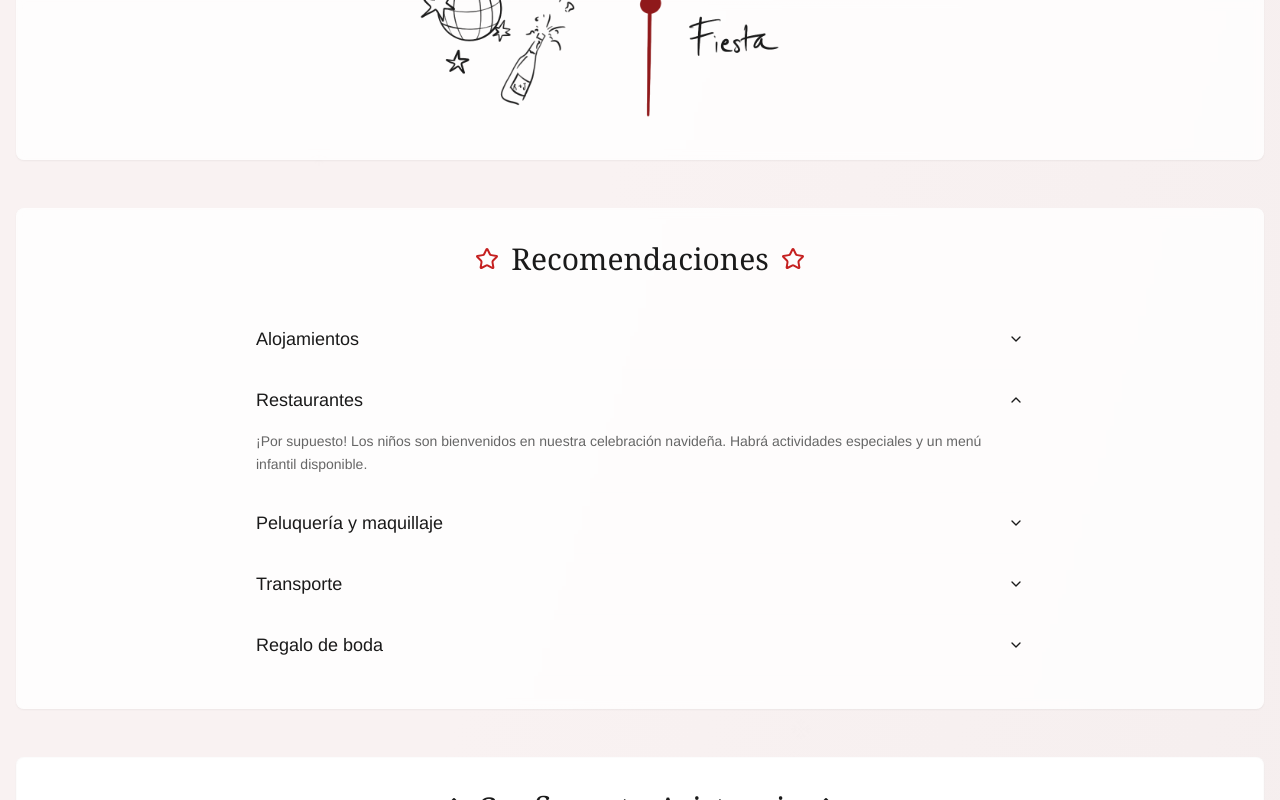
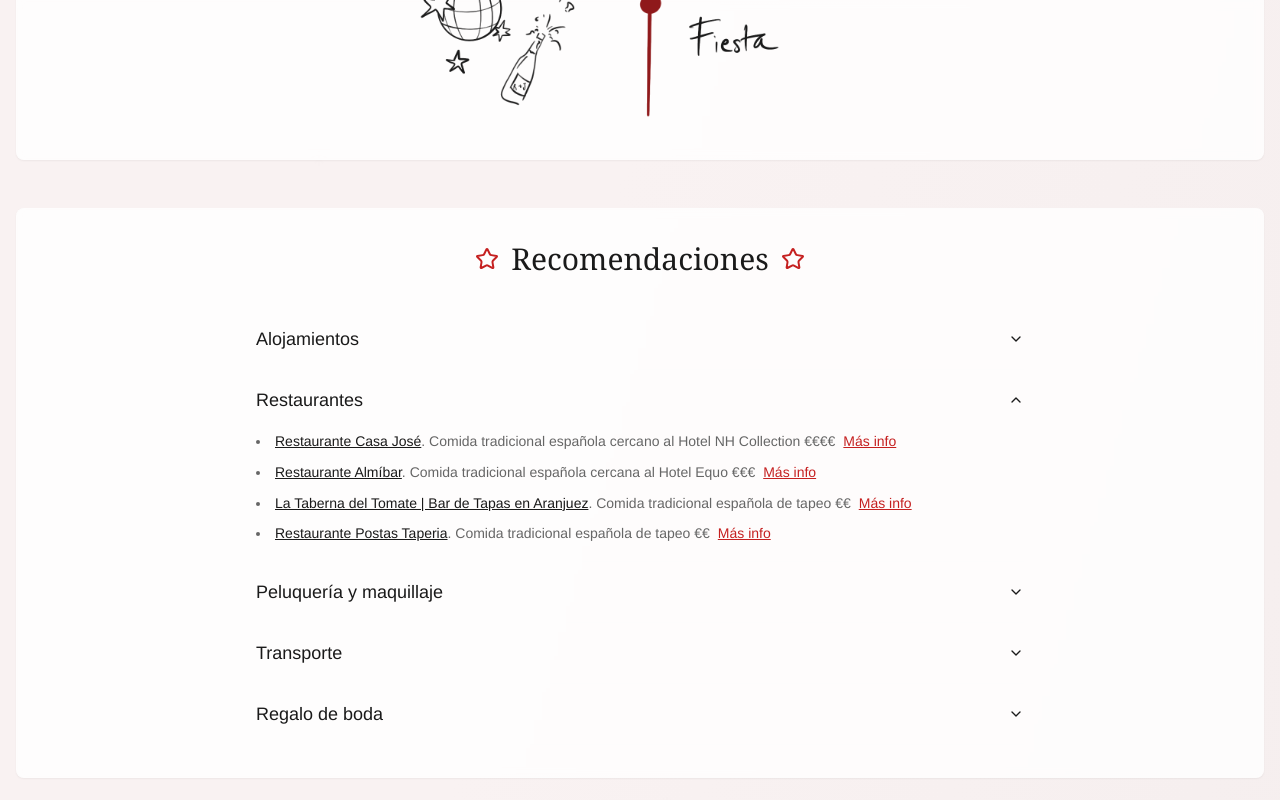
Before and after one commit to ferhergant/holly-jolly-rsvp-site, a React (Vite) app: page / in a window 1280 px wide. Both pictures are taken after a click on the button "Restaurantes". Shown: the part 2190-2990 px from the top of the page. Built offline with nearby package versions, Linux system fonts and the light colour scheme.

Commit message:
Add restaurants and hotels

```diff
--- a/src/components/ChristmasWedding.tsx
+++ b/src/components/ChristmasWedding.tsx
@@ -88,28 +88,150 @@ const ChristmasWedding = () => {
     }
   };
 
+  // Helper function to create restaurant entries
+  const createRestaurantEntry = (name: string, mapsUrl: string, description: string, priceRange: string, linkType?: 'instagram' | 'website' | 'facebook' | 'info', linkUrl?: string) => {
+    const renderLink = () => {
+      if (!linkType || !linkUrl) return null;
 
+      const linkClasses = "ml-2 text-christmas-burgundy hover:text-christmas-forest underline";
+
+      switch (linkType) {
+        case 'instagram':
+          return (
+            <a href={linkUrl} target="_blank" rel="noopener noreferrer" className={linkClasses}>
+              <svg className="w-4 h-4 inline" fill="currentColor" viewBox="0 0 24 24">
+                <path d="M12 2.163c3.204 0 3.584.012 4.85.07 3.252.148 4.771 1.691 4.919 4.919.058 1.265.069 1.645.069 4.849 0 3.205-.012 3.584-.069 4.849-.149 3.225-1.664 4.771-4.919 4.919-1.266.058-1.644.07-4.85.07-3.204 0-3.584-.012-4.849-.07-3.26-.149-4.771-1.699-4.919-4.92-.058-1.265-.07-1.644-.07-4.849 0-3.204.013-3.583.07-4.849.149-3.227 1.664-4.771 4.919-4.919 1.266-.057 1.645-.069 4.849-.069zm0-2.163c-3.259 0-3.667.014-4.947.072-4.358.2-6.78 2.618-6.98 6.98-.059 1.281-.073 1.689-.073 4.948 0 3.259.014 3.668.072 4.948.2 4.358 2.618 6.78 6.98 6.98 1.281.058 1.689.072 4.948.072 3.259 0 3.668-.014 4.948-.072 4.354-.2 6.782-2.618 6.979-6.98.059-1.28.073-1.689.073-4.948 0-3.259-.014-3.667-.072-4.947-.196-4.354-2.617-6.78-6.979-6.98-1.281-.059-1.69-.073-4.949-.073zm0 5.838c-3.403 0-6.162 2.759-6.162 6.162s2.759 6.163 6.162 6.163 6.162-2.759 6.162-6.163c0-3.403-2.759-6.162-6.162-6.162zm0 10.162c-2.209 0-4-1.79-4-4 0-2.209 1.791-4 4-4s4 1.791 4 4c0 2.21-1.791 4-4 4zm6.406-11.845c-.796 0-1.441.645-1.441 1.44s.645 1.44 1.441 1.44c.795 0 1.439-.645 1.439-1.44s-.644-1.44-1.439-1.44z"/>
+              </svg>
+            </a>
+          );
+        case 'website':
+          return (
+            <a href={linkUrl} target="_blank" rel="noopener noreferrer" className={linkClasses}>
+              <svg className="w-4 h-4 inline" fill="currentColor" viewBox="0 0 24 24">
+                <path d="M12 2C6.48 2 2 6.48 2 12s4.48 10 10 10 10-4.48 10-10S17.52 2 12 2zm-1 17.93c-3.94-.49-7-3.85-7-7.93 0-.62.08-1.21.21-1.79L9 15v1c0 1.1.9 2 2 2v1.93zm6.9-2.54c-.26-.81-1-1.39-1.9-1.39h-1v-3c0-.55-.45-1-1-1H8v-2h2c.55 0 1-.45 1-1V7h2c1.1 0 2-.9 2-2v-.41c2.93 1.19 5 4.06 5 7.41 0 2.08-.8 3.97-2.1 5.39z"/>
+              </svg>
+            </a>
+          );
+        case 'facebook':
+          return (
+            <a href={linkUrl} target="_blank" rel="noopener noreferrer" className={linkClasses}>
+              <svg className="w-4 h-4 inline" fill="currentColor" viewBox="0 0 24 24">
+                <path d="M24 12.073c0-6.627-5.373-12-12-12s-12 5.373-12 12c0 5.99 4.388 10.954 10.125 11.854v-8.385H7.078v-3.47h3.047V9.43c0-3.007 1.792-4.669 4.533-4.669 1.312 0 2.686.235 2.686.235v2.953H15.83c-1.491 0-1.956.925-1.956 1.874v2.25h3.328l-.532 3.47h-2.796v8.385C19.612 23.027 24 18.062 24 12.073z"/>
+              </svg>
+            </a>
+          );
+        case 'info':
+          return (
+            <a href={linkUrl} target="_blank" rel="noopener noreferrer" className={linkClasses}>
+              Más info
+            </a>
+          );
+        default:
+          return null;
+      }
+    };
+
+    return (
+      <li>
+        <a href={mapsUrl} target="_blank" rel="noopener noreferrer" className="text-christmas-forest hover:text-christmas-burgundy underline">
+          {name}
+        </a>
+        <span className="text-muted-foreground">. {description} {priceRange}</span>
+        {renderLink()}
+      </li>
+    );
+  };
 
   const faqData = [
     {
       question: "Alojamientos",
-      answer: "Lorem ipsum dolor sit amet, consectetur adipiscing elit. Sed do eiusmod tempor incididunt ut labore et dolore magna aliqua."
+              answer: (
+          <div>
+            <ul className="list-disc list-inside space-y-2 text-left mb-4">
+              <li><a href="https://www.booking.com/Share-dZ96NhA" target="_blank" rel="noopener noreferrer" className="text-christmas-forest hover:text-christmas-burgundy underline">NH Collection Palacio de Aranjuez</a><a>***</a></li>
+              <li><a href="https://www.booking.com/Share-599LpH" target="_blank" rel="noopener noreferrer" className="text-christmas-forest hover:text-christmas-burgundy underline">Hotel Equo Aranjuez</a></li>
+              <li><a href="https://www.booking.com/Share-EuBSI2" target="_blank" rel="noopener noreferrer" className="text-christmas-forest hover:text-christmas-burgundy underline">Royal Retreat Aranjuez</a></li>
+            </ul>
+            <p className="text-sm text-muted-foreground italic text-left">
+              *** El Hotel NH Collection Palacio de Aranjuez solo se puede reservar 2 noches por Booking. Si queréis reservar solo una noche, contactar con nosotros
+            </p>
+          </div>
+        )
     },
     {
       question: "Restaurantes",
-      answer: "¡Por supuesto! Los niños son bienvenidos en nuestra celebración navideña. Habrá actividades especiales y un menú infantil disponible."
+      answer: (
+        <ul className="list-disc list-inside space-y-2 text-left">
+          {createRestaurantEntry(
+            "Restaurante Casa José",
+            "https://maps.app.goo.gl/zTjoqnKPyz3Nvbku9",
+            "Comida tradicional española cercano al Hotel NH Collection",
+            "€€€€",
+            "info",
+            "https://casajose.es/"
+          )}
+          {createRestaurantEntry(
+            "Restaurante Almíbar",
+            "https://maps.app.goo.gl/Smed8a3KxxzGRRfY6",
+            "Comida tradicional española cercana al Hotel Equo",
+            "€€€",
+            "info",
+            "https://www.instagram.com/restaurantealmibar?igsh=YnE3Y25iNG5nbmlj"
+          )}
+          {createRestaurantEntry(
+            "La Taberna del Tomate | Bar de Tapas en Aranjuez",
+            "https://maps.app.goo.gl/hmnmGwdoBMhDAXQ4A",
+            "Comida tradicional española de tapeo",
+            "€€",
+            "info",
+            "https://www.eltomatedearanjuez.es/en/la-taberna-del-tomate/"
+          )}
+          {createRestaurantEntry(
+            "Restaurante Postas Taperia",
+            "https://maps.app.goo.gl/zgu7CW6PRTE7abuDA",
+            "Comida tradicional española de tapeo",
+            "€€",
+            "info",
+            "https://postastaperia.es/carta/"
+          )}
+        </ul>
+      )
     },
     {
       question: "Peluquería y maquillaje",
-      answer: "Ofrecemos transporte gratuito desde el centro de la ciudad hasta el venue. Los buses saldrán cada 30 minutos a partir de las 15:30h desde la Plaza Mayor."
+      answer: (
+        <ul className="list-disc list-inside space-y-2 text-left">
+          <li>Salón de Belleza Aranjuez - Centro de la ciudad</li>
+          <li>Estética María José - Especializada en bodas</li>
+          <li>Peluquería Unisex Estilo - Servicio a domicilio</li>
+          <li>Centro de Belleza Glamour - Maquillaje profesional</li>
+          <li>Salón Elegance - Tratamientos completos</li>
+        </ul>
+      )
     },
     {
       question: "Transporte",
-      answer: "¡Será aún más mágico! Nuestro venue cuenta con espacios interiores completamente equipados y calefaccionados para disfrutar sin preocupaciones."
+      answer: (
+        <ul className="list-disc list-inside space-y-2 text-left">
+          <li>Autobús gratuito desde Plaza Mayor - Cada 30 min</li>
+          <li>Taxi desde estación de tren - 10 min al venue</li>
+          <li>Parking gratuito en el venue</li>
+          <li>Servicio de lanzadera desde hoteles</li>
+          <li>Uber y Cabify disponibles en la zona</li>
+        </ul>
+      )
     },
     {
       question: "Regalo de boda",
-      answer: "Como regalo especial, cada invitado recibirá un detalle navideño personalizado. ¡Tu presencia es nuestro mejor regalo!"
+      answer: (
+        <ul className="list-disc list-inside space-y-2 text-left">
+          <li>Tu presencia es nuestro mejor regalo</li>
+          <li>Si deseas hacer un regalo, preferimos sobres</li>
+          <li>También aceptamos regalos de la lista de bodas</li>
+          <li>Información de cuenta bancaria disponible</li>
+          <li>Regalos físicos se pueden entregar el día de la boda</li>
+        </ul>
+      )
     }
   ];
 
@@ -184,7 +306,7 @@ const ChristmasWedding = () => {
         <Card className="mb-12 bg-card/80 backdrop-blur-sm border-christmas-gold/30">
           <CardContent className="p-8">
             <h2 className="text-3xl font-serif text-center text-christmas-forest mb-12">
-              Cronograma Navideño
+              Timeline
             </h2>
 
             <img
```
